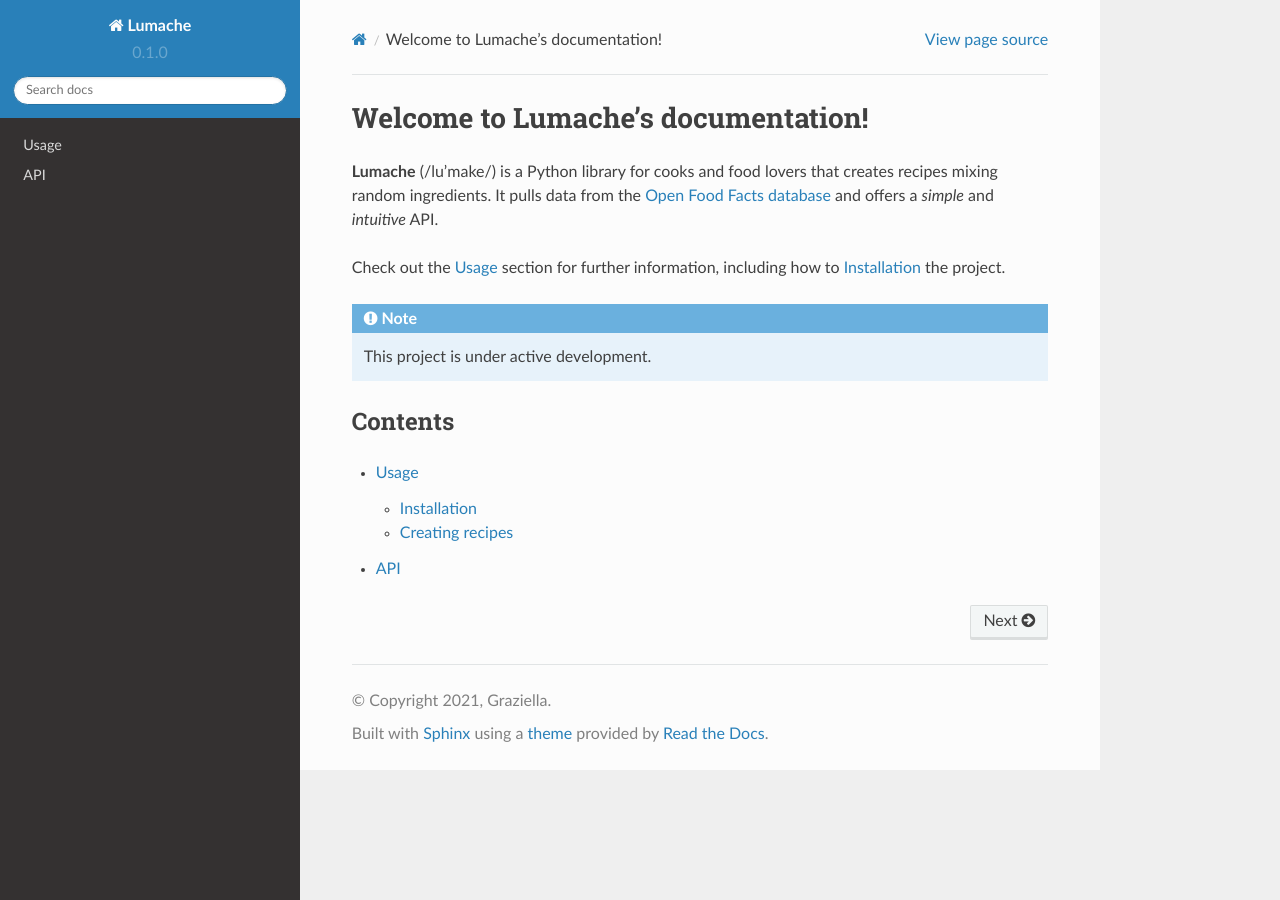
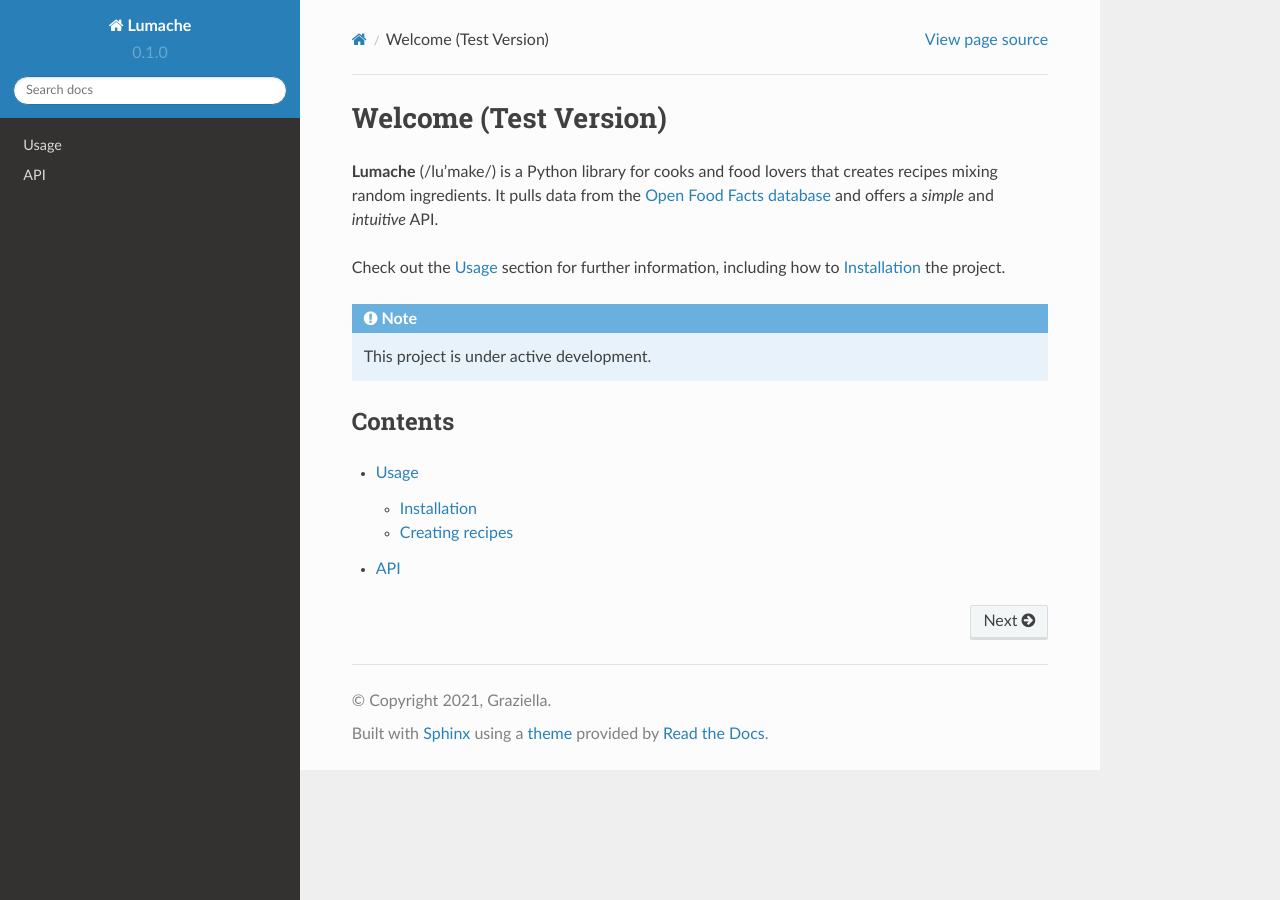
Before and after one commit to Leonardo-1107/tempMPM, a Sphinx documentation site: the page built from docs/source/index.rst, in a window 1280 px wide. Built offline with Sphinx 7.4.7 and the Read the Docs theme 2.0.0, drawn with Linux system fonts in a browser that asks for light colours; pages that are not in the unit, such as notebooks, are missing from menus.

Commit message:
Update index.rst

```diff
--- a/docs/source/index.rst
+++ b/docs/source/index.rst
@@ -1,4 +1,4 @@
-Welcome to Lumache's documentation!
+Welcome (Test Version)
 ===================================
 
 **Lumache** (/lu'make/) is a Python library for cooks and food lovers
```
